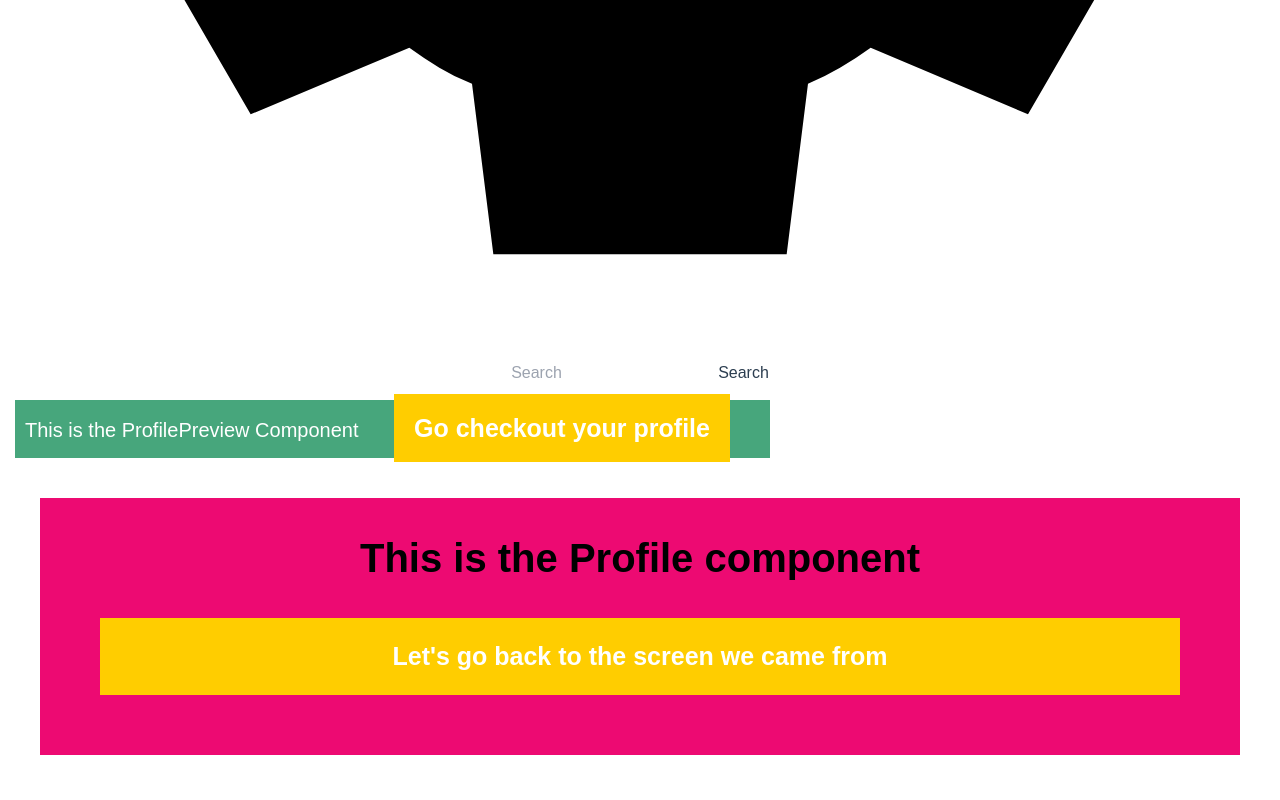
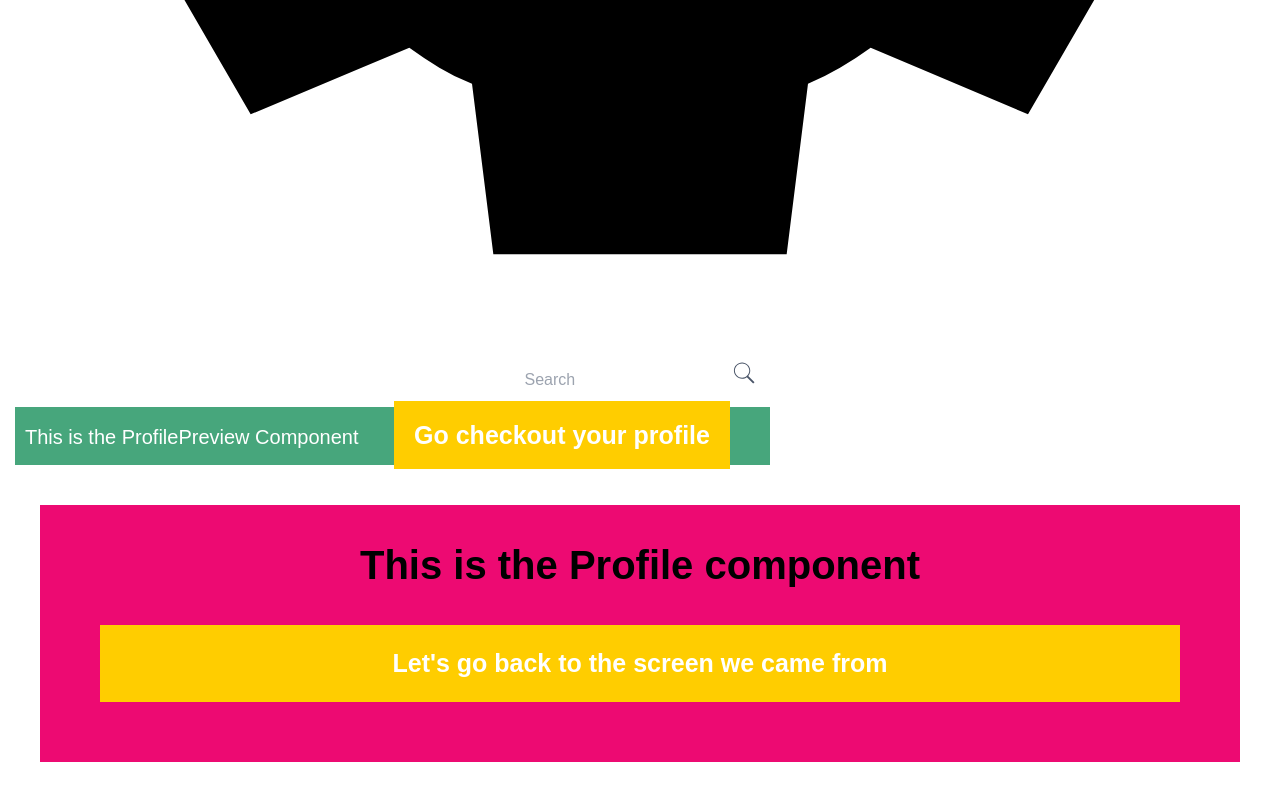
Before and after one commit to Vic-Han/MyUcalgary2.0, a Vue app in the folder frontend/: page /profile in a window 1280 px wide. Shown: the part 7807-8607 px from the top of the page. Built offline with nearby package versions, Linux system fonts and the light colour scheme; what vue-cookies would draw is missing.

Commit message:
redesigned search bar

```diff
--- a/frontend/src/App.vue
+++ b/frontend/src/App.vue
@@ -1,20 +1,28 @@
 <template>
-  <div class="flex flex-row w-screen" v-bind:class="{'pl-96':navbarVisible}">
+  <div class="flex flex-col w-screen" :class="{'pl-96': navbarVisible}">
     <AppNavbar v-if="navbarVisible" :selected="selected" />
     <div class="w-full">
-      <div class="flex flex-row w-full">
-        <input type="text" v-if="navbarVisible"
-        placeholder="Search"
-        v-model="searchTerm">
-        <button v-if="navbarVisible" @click="showSearchResults">Search</button>
-        <ProfilePreview v-if="navbarVisible"/>
+      <div class="flex items-center justify-start py-4 px-4">
+        <div class="flex items-center space-x-2 bg-white shadow-md rounded-lg p-2 w-full max-w-96">
+          <input type="text" v-if="navbarVisible" class="flex-grow outline-none rounded-l-full px-4 py-2" placeholder="Search" v-model="searchTerm" />
+          <button v-if="navbarVisible" class="bg-transparent p-2 rounded-full text-gray-500 hover:text-gray-700 focus:outline-none" @click="showSearchResults">
+          <svg xmlns="http://www.w3.org/2000/svg" width="24" height="24" viewBox="0 0 50 50" fill="#4a5568">
+            <path d="M 21 3 C 11.621094 3 4 10.621094 4 20 C 4 29.378906 11.621094 37 21 37 C 24.710938 37 28.140625 35.804688 30.9375 33.78125 L 44.09375 46.90625 L 46.90625 44.09375 L 33.90625 31.0625 C 36.460938 28.085938 38 24.222656 38 20 C 38 10.621094 30.378906 3 21 3 Z M 21 5 C 29.296875 5 36 11.703125 36 20 C 36 28.296875 29.296875 35 21 35 C 12.703125 35 6 28.296875 6 20 C 6 11.703125 12.703125 5 21 5 Z"></path>
+          </svg>
+          </button>
+        </div>
+        <ProfilePreview v-if="navbarVisible" />
       </div>
 
-      <router-view class="w-full"
-        @show-navbar="showNavbar" @hide-navbar = "hideNavbar"
-        @logout-possible = "logoutPossible = true" @logout-not-possible = "logoutPossible = false"
-        @toggle-selected = "toggleSelected"/>
-      <LogoutOverlay v-if="logout"/>
+      <router-view
+        class="w-full"
+        @show-navbar="showNavbar"
+        @hide-navbar="hideNavbar"
+        @logout-possible="logoutPossible = true"
+        @logout-not-possible="logoutPossible = false"
+        @toggle-selected="toggleSelected"
+      />
+      <LogoutOverlay v-if="logout" />
     </div>
   </div>
 </template>
```
